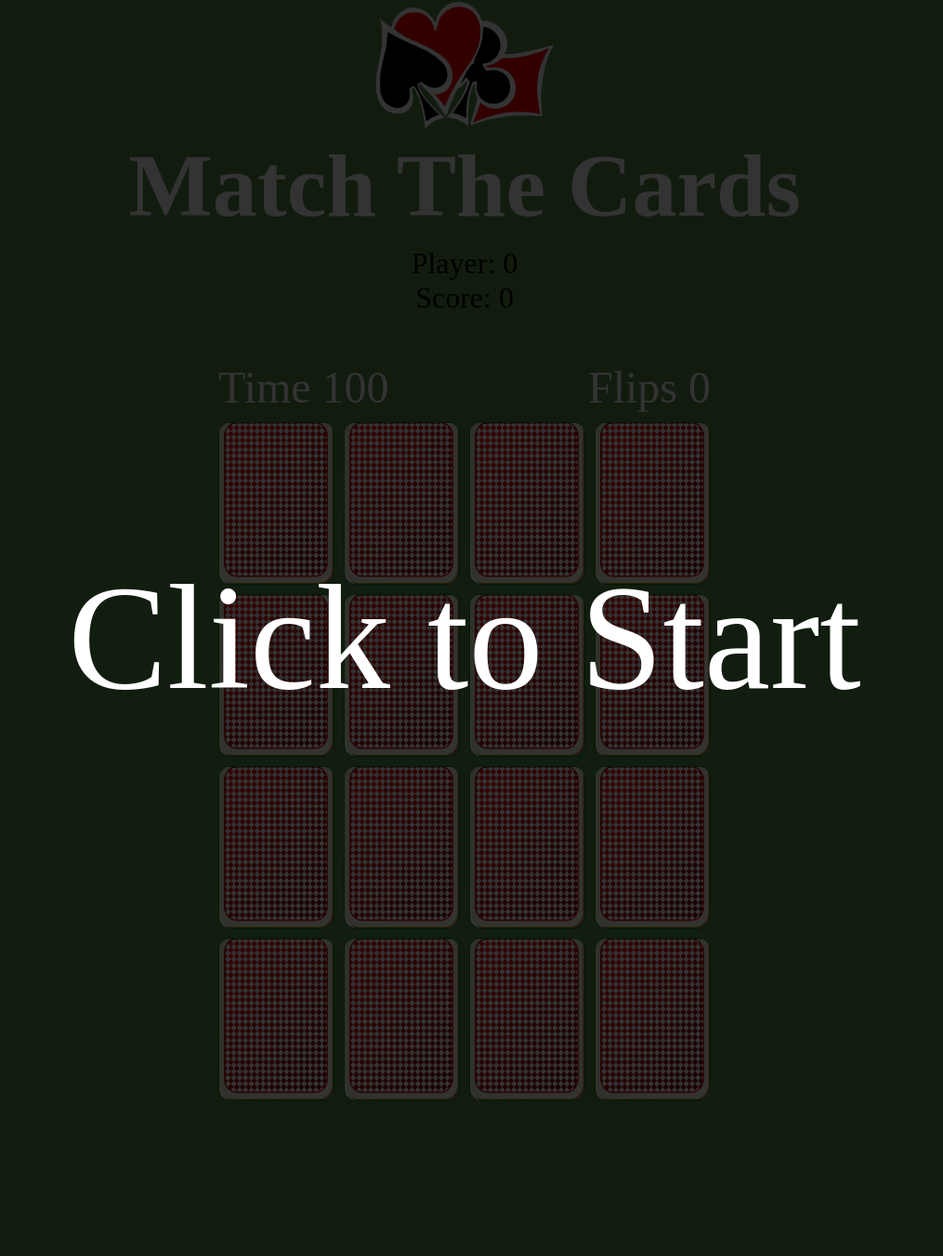
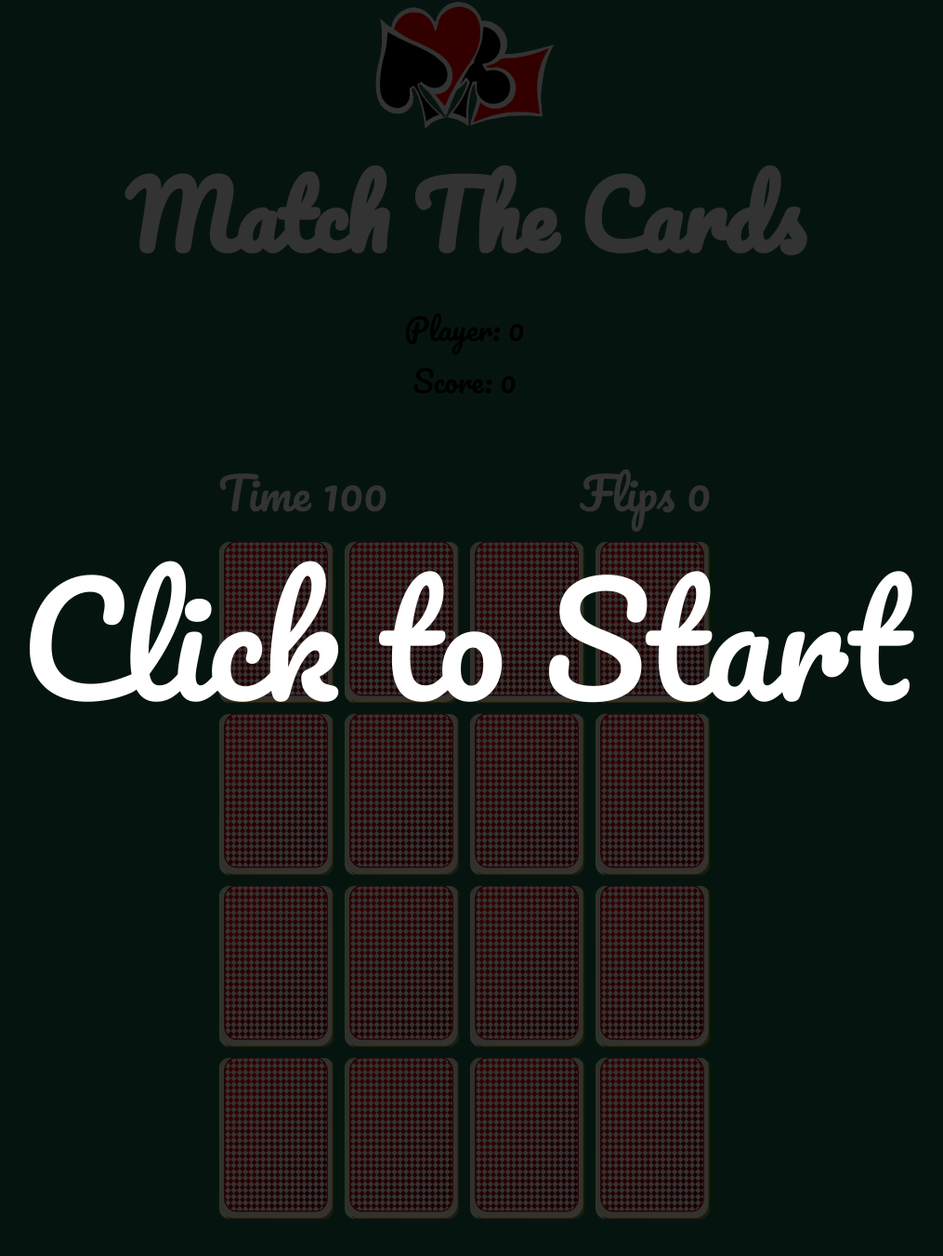
Before and after one commit to saadbouhya/match-the-cards-lin, a PHP site: page /main/index.html in a window 1280 px wide. Shown: the top 1351 px of the page at 93% size, without its empty margins (140-1155 px from the left). Run offline with PHP 8.4, Linux system fonts and the light colour scheme.

Commit message:
version 3

```diff
--- a/main/index.html
+++ b/main/index.html
@@ -5,10 +5,13 @@
   <meta name="viewport" content="width=device-width, initial-scale=1.0">
   <meta http-equiv="X-UA-Compatible" content="ie=edge">
   <link href="styles.css" rel="stylesheet">
+  <link href="https://fonts.googleapis.com/css2?family=Open+Sans&amp;display=swap" rel="stylesheet">
+  <link href="https://fonts.googleapis.com/css2?family=Pacifico&display=swap" rel="stylesheet">
   <script src="script.js" async></script>
   <title>Match The Cards</title>
 </head>
 <body>
+
   <div class="presentation">
   <img class="logo" src="Assets/Images/image.png" alt="logo">
   <h1 class="page-title">Match The Cards</h1>
--- a/main/styles.css
+++ b/main/styles.css
@@ -2,6 +2,9 @@
 * {
   box-sizing: border-box;
 }
+
+
+
 
 html {
   min-height: 100vh;
@@ -11,7 +14,10 @@ html {
 
 body {
   margin: 0;
-  background-color:#548f45;
+  /* background-color:#548f45; */
+  font-family: 'Pacifico', cursive;
+  font-weight: lighter;
+  background-color: #1f6650;
 }
 
 .presentation {
```
Also changed, not shown: login.php (+26 -14 lines), main/img3.jpg (added).
